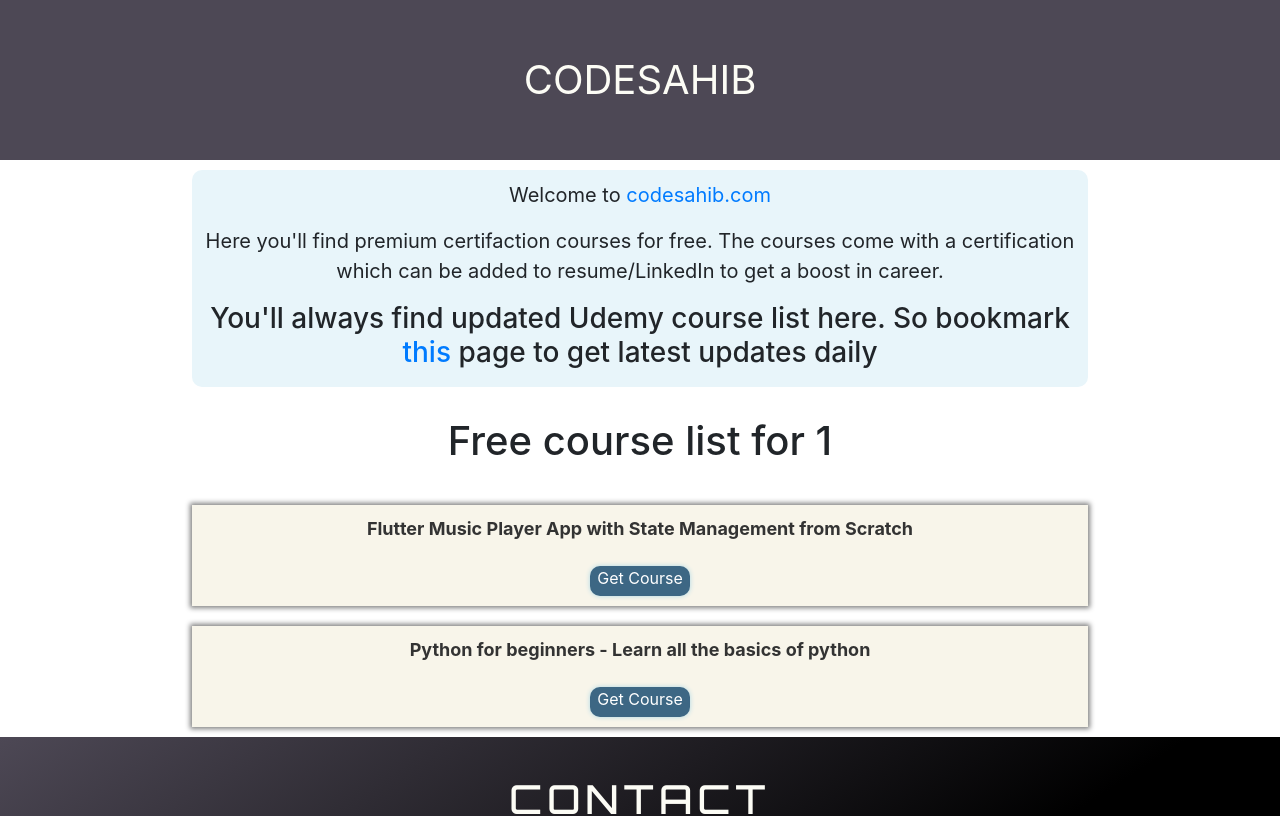
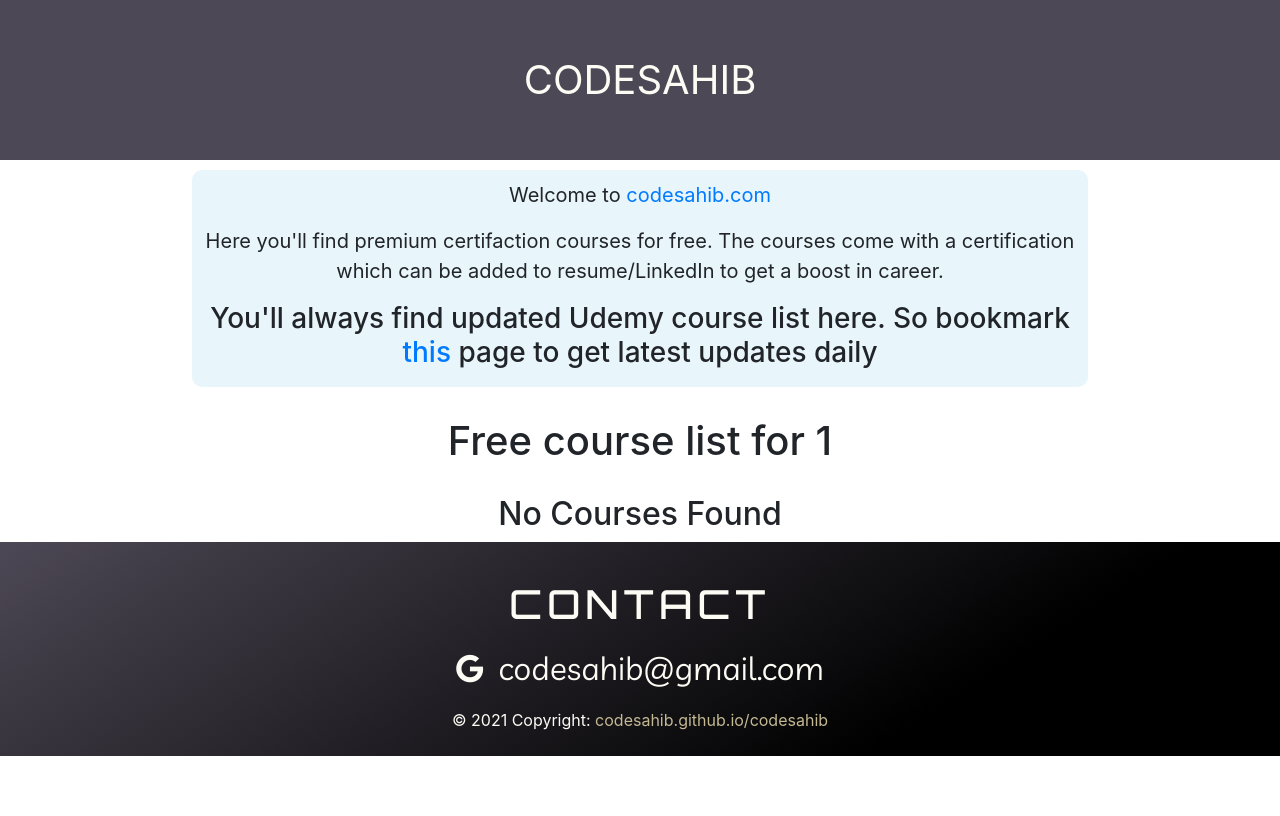
Before and after one commit to codesahib/codesahib.com, a React (Create React App) app in the folder frontend/: page /#/blogs/free-courses/1 in a window 1280 px wide. Shown: the top 816 px of the page. Built offline with nearby package versions, Linux system fonts and the light colour scheme; a web font is replaced by a local one.

Commit message:
[2021-07-25] Fetching courses data from static json file

```diff
--- a/frontend/src/components/udemy/CoursesforDate.js
+++ b/frontend/src/components/udemy/CoursesforDate.js
@@ -1,17 +1,13 @@
-import React from 'react'
+import {React, useState} from 'react'
 import { withRouter,Link } from 'react-router-dom'
+import Data from '../../data/courses.json'
 
 import './CoursesforDate.css'
 
 function CoursesforDate(props) {
     var date = props.match.params.date;
+    const [courseList, setCourseList] = useState(Data[date])
     // API call here using 'date'
-    var courseList = [
-            {"title":"Flutter Music Player App with State Management from Scratch",
-            "link":"https://www.udemy.com/course/flutter-music-player-app-with-state-management-from-scratch/?couponCode=FREE-FOR-3-DAYS"},
-            {"title":"Python for beginners - Learn all the basics of python",
-            "link":"https://www.udemy.com/course/python-for-beginners-learn/?couponCode=5BF87C5DE9558ED5C3C8"}
-        ]
 
     return (
         <>
@@ -23,13 +19,13 @@
             </div>
             <h1>Free course list for {date}</h1>
         </center>
-        <div class="courseContainer">
-            { courseList.length === 0? <h2 id="textNoCourses">No Courses Found</h2> : courseList.map((course)=> {
+        <div className="courseContainer">
+            { courseList === undefined? <h2 id="textNoCourses">No Courses Found</h2> : courseList.map((course)=> {
                 return(
-                    <div class='course'>
-                        <div class='detailContainer'>
-                            <span class='courseHeading'>{course.title}</span><br />
-                            <a class='courseButton' href="{course.link}" target="_blank">Get Course</a>
+                    <div className='course'>
+                        <div className='detailContainer'>
+                            <span className='courseHeading'>{course.title}</span><br />
+                            <a className='courseButton' href="{course.link}" target="_blank">Get Course</a>
                         </div>
                     </div>
                 )
--- /dev/null
+++ b/frontend/src/data/courses.json
@@ -0,0 +1,8 @@
+{
+    "2021-07-24":[
+        {"title":"Flutter Music Player App with State Management from Scratch",
+            "link":"https://www.udemy.com/course/flutter-music-player-app-with-state-management-from-scratch/?couponCode=FREE-FOR-3-DAYS"},
+            {"title":"Python for beginners - Learn all the basics of python",
+            "link":"https://www.udemy.com/course/python-for-beginners-learn/?couponCode=5BF87C5DE9558ED5C3C8"}
+    ]
+}
```
